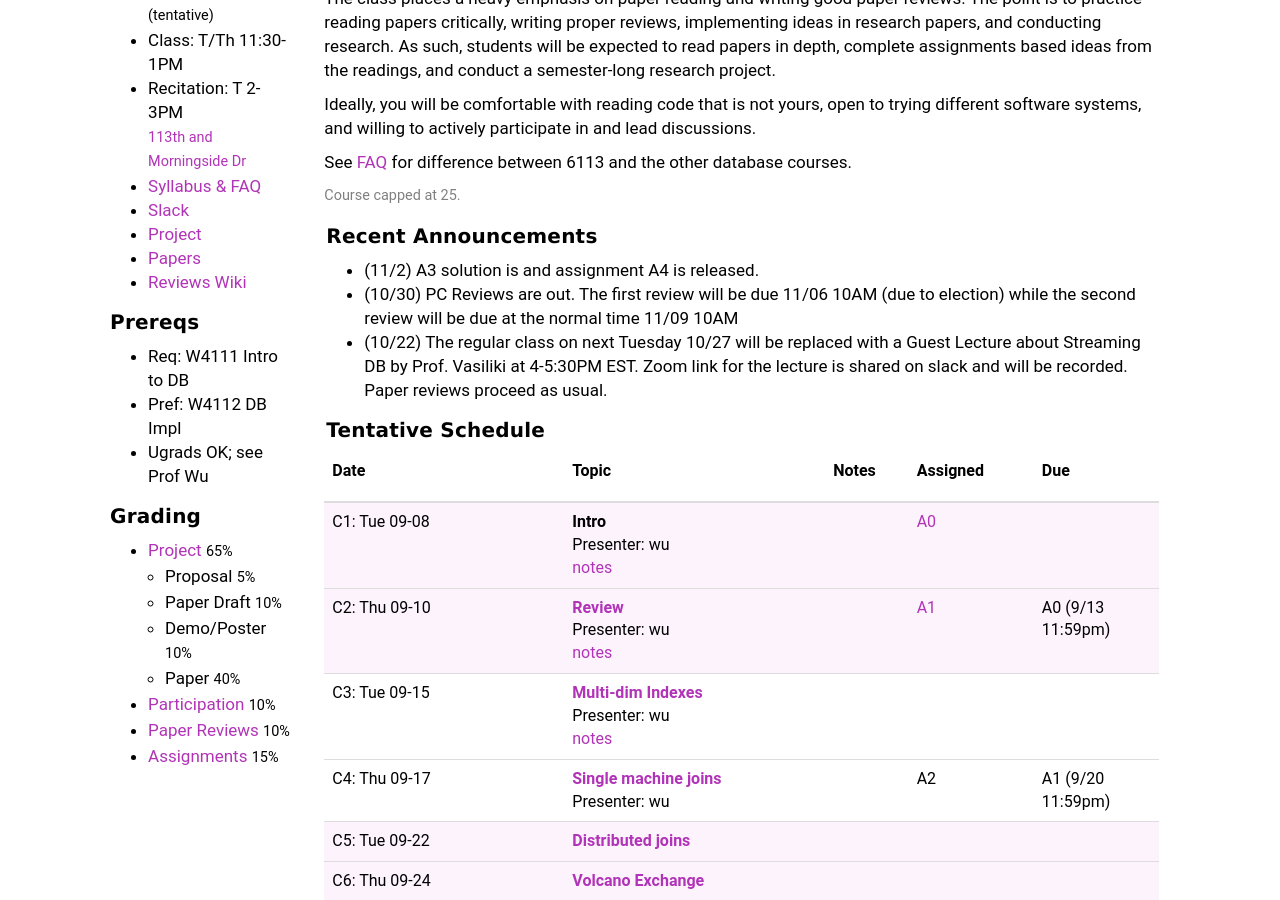
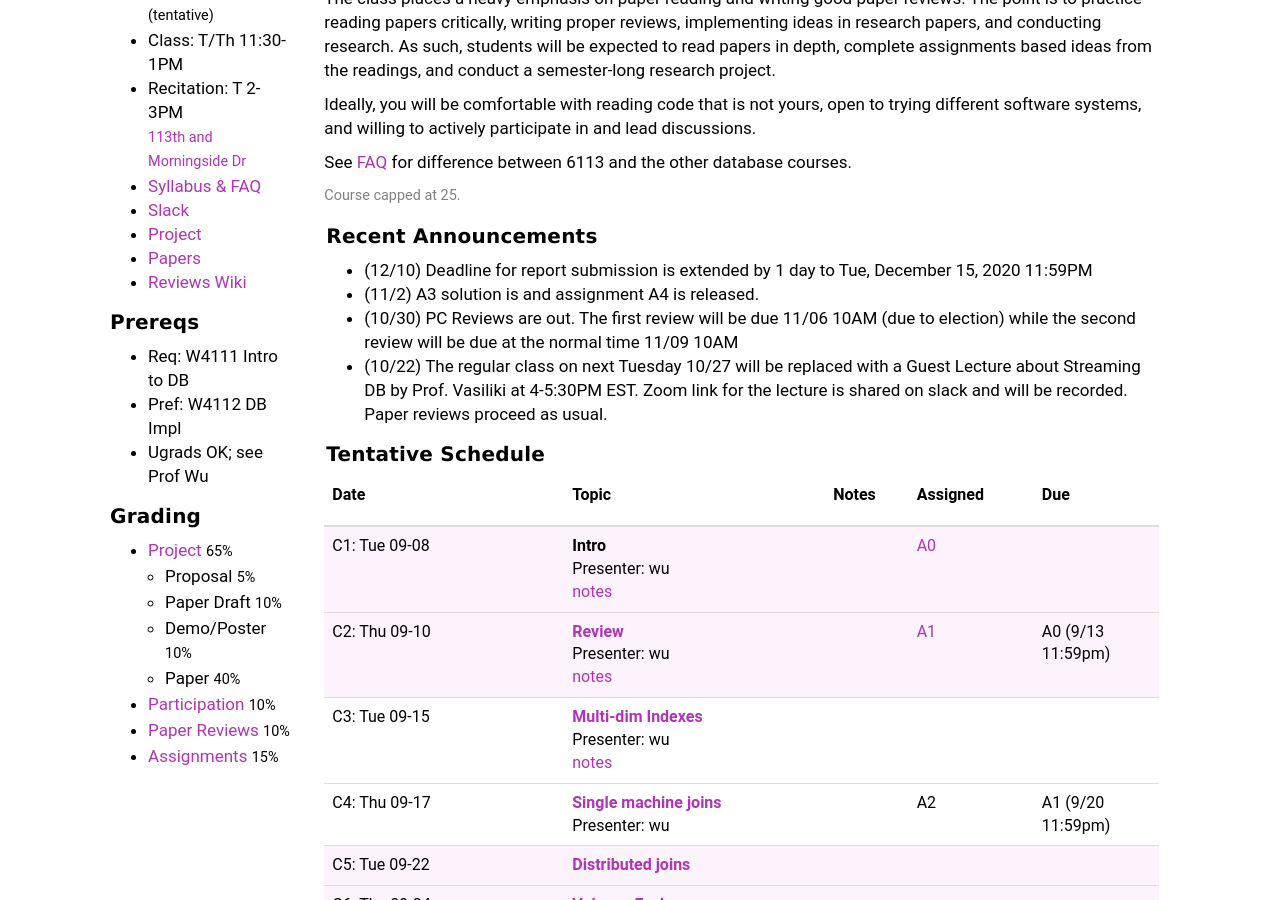
Before and after one commit to w6113/website_fall2020, a Jekyll site: the page built from index.md, in a window 1280 px wide and 900 px high, scrolled down 361 px. Built offline with Jekyll 4.4.1, drawn with Linux system fonts in a browser that asks for light colours.

Commit message:
Update index.md

```diff
--- a/index.md
+++ b/index.md
@@ -18,6 +18,7 @@ See [FAQ](./syllabus#faq) for difference between 6113 and the other database cou
 
 
 #### Recent Announcements
+* (12/10) Deadline for report submission is extended by 1 day to Tue, December 15, 2020 11:59PM
 * (11/2) A3 solution is and assignment A4 is released.
 * (10/30) PC Reviews are out. The first review will be due 11/06 10AM (due to election) while the second review will be due at the normal time 11/09 10AM
 * (10/22) The regular class on next Tuesday 10/27 will be replaced with a Guest Lecture about Streaming DB by Prof. Vasiliki at 4-5:30PM EST. Zoom link for the lecture is shared on slack and will be recorded. Paper reviews proceed as usual.
```
